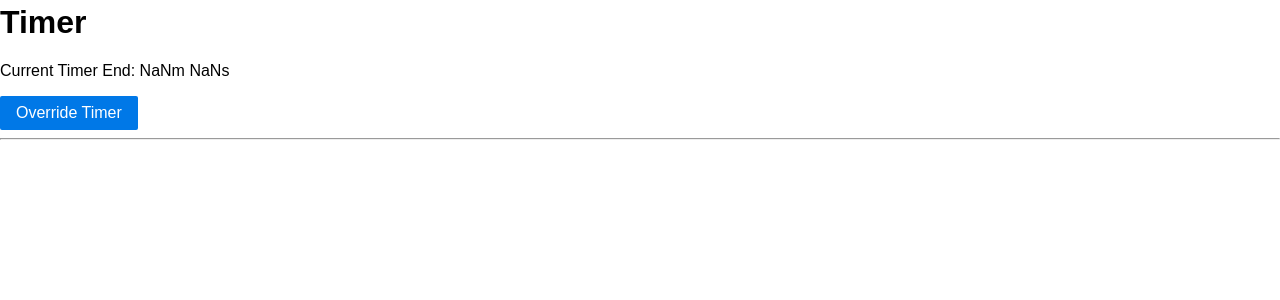
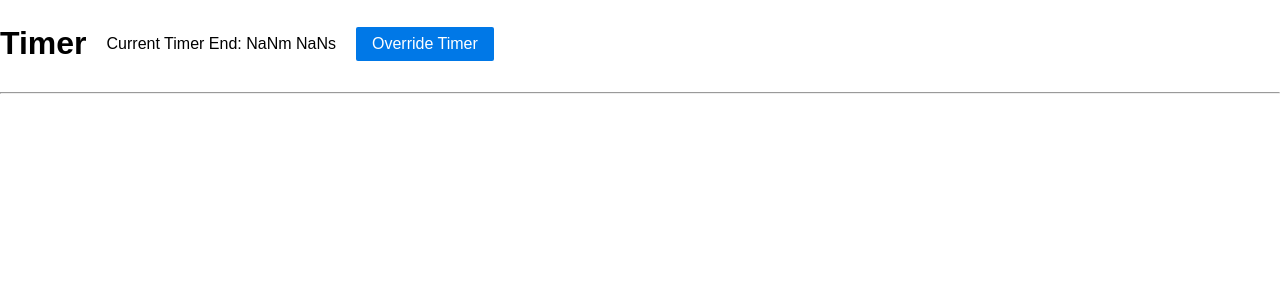
Before and after one commit to Malaber/turniere-match, a Flask app: page / in a window 1280 px wide. Shown: the part 46-346 px from the top of the page. Run offline with Flask 3, Linux system fonts and the light colour scheme; data that the repository does not hold is empty.

Commit message:
Platzsparend

```diff
--- a/templates/timer.jinja2
+++ b/templates/timer.jinja2
@@ -1,4 +1,4 @@
-<!-- Timer -->
+<div class="timer-container">
     <h1>Timer</h1>
     <p>Current Timer End: <span id="timer">{{ timer }}</span></p>
     <details id="timerFormsDetails">
@@ -26,6 +26,7 @@
             </form>
         </div>
     </details>
+</div>
 
 <script>
     function updateDuration() {
@@ -67,3 +68,16 @@
     startTimer(timerEnd);
 
 </script>
+
+<style>
+    .timer-container {
+        display: flex;
+        align-items: center;
+    }
+
+    .timer-container h1,
+    .timer-container p,
+    .timer-container details {
+        margin-right: 20px;
+    }
+</style>
```
Lines whose indentation alone changed are shown as unchanged.
